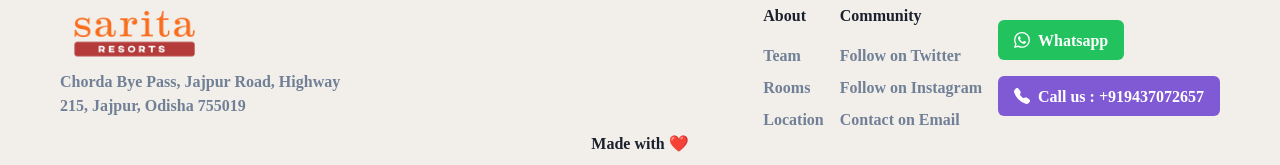
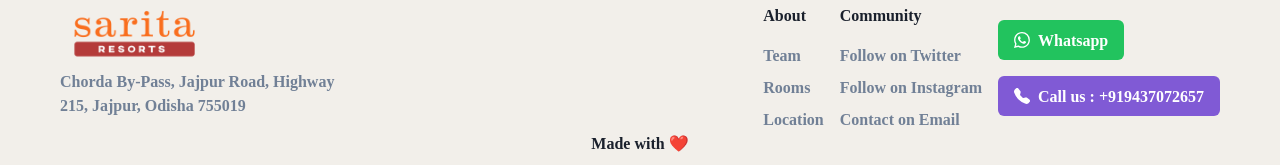
Before and after one commit to soumyasootar/s-r-j, a React (Create React App) app: page / in a window 1280 px wide. Shown: the part 1266-1431 px from the top of the page. Built offline with nearby package versions, Linux system fonts and the light colour scheme; a web font is replaced by a local one.

Commit message:
Address Text

```diff
--- a/src/components/Footer.jsx
+++ b/src/components/Footer.jsx
@@ -31,7 +31,7 @@ const Footer = () => {
             <Image w="150px" src={logo} alt="logo" />
           </Link>
           <Text mt={2} color="gray.500" fontSize="md">
-            Chorda Bye Pass, Jajpur Road, Highway 215, Jajpur, Odisha 755019
+            Chorda By-Pass, Jajpur Road, Highway 215, Jajpur, Odisha 755019
           </Text>
         </Box>
         <HStack
```
